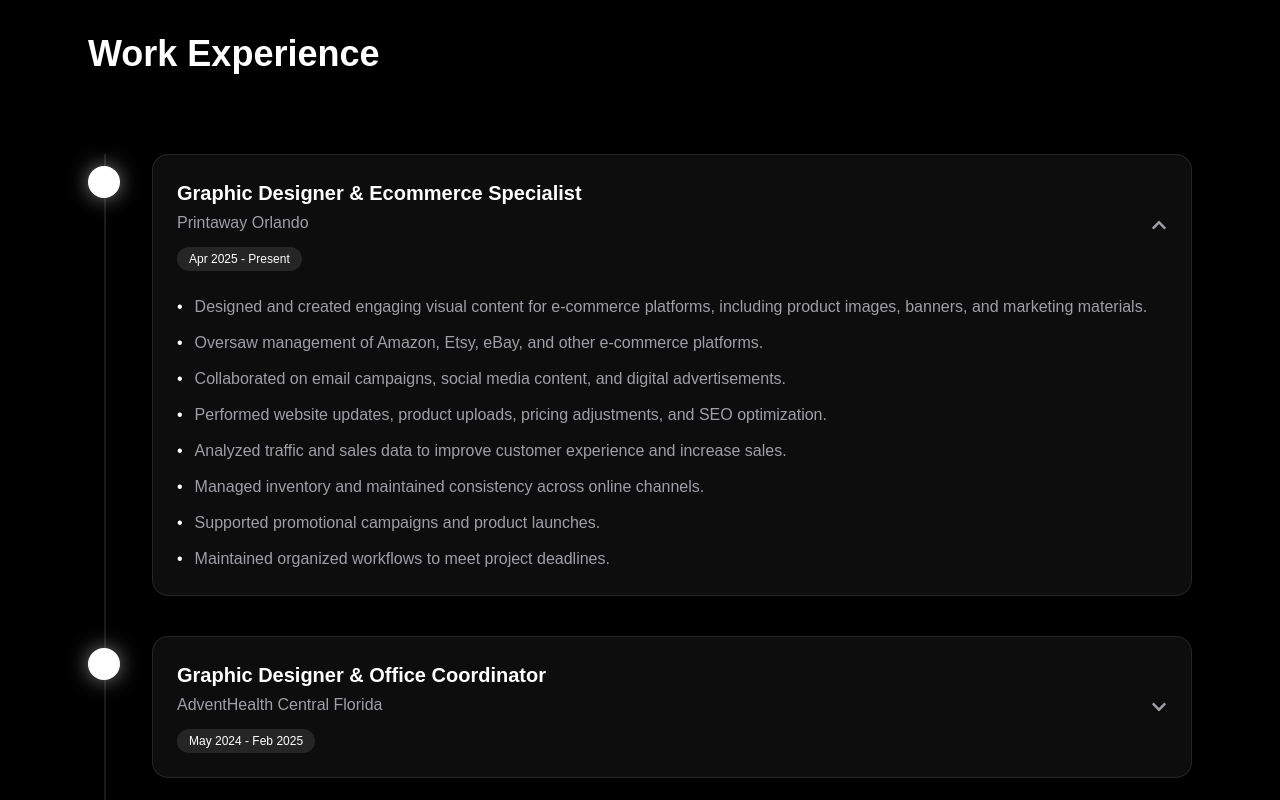
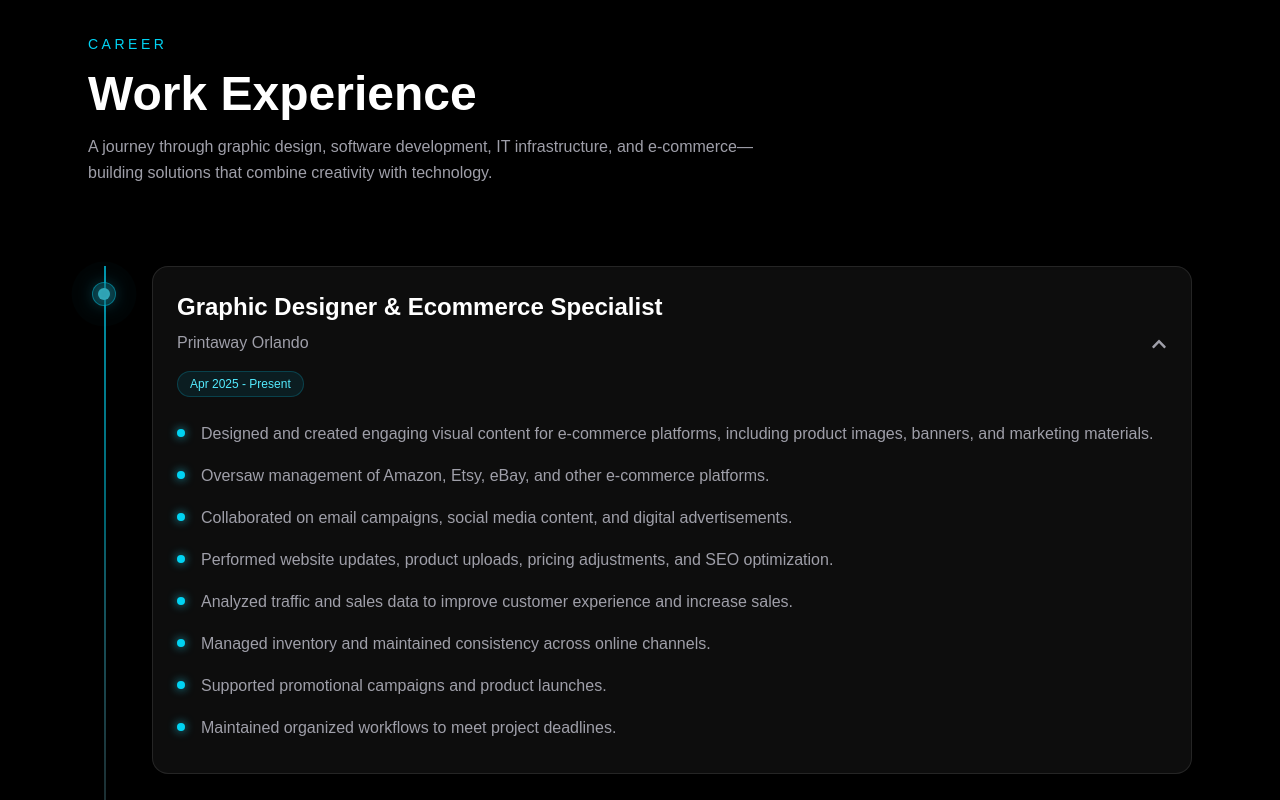
Before and after one commit to dsalguera/Salguera_Studio, a Next.js app: page / in a window 1280 px wide. Shown: the part 2680-3480 px from the top of the page. Built offline with nearby package versions, Linux system fonts and the light colour scheme.

Commit message:
Update Experience.tsx

```diff
--- a/components/Experience.tsx
+++ b/components/Experience.tsx
@@ -1,7 +1,8 @@
 "use client";
 
 import { useState } from "react";
-import { FaChevronDown, FaChevronUp } from "react-icons/fa";
+import { AnimatePresence, motion } from "framer-motion";
+import { FaChevronDown } from "react-icons/fa";
 import ScrollReveal from "./ScrollReveal";
 
 const experience = [
@@ -20,7 +21,6 @@ const experience = [
       "Maintained organized workflows to meet project deadlines.",
     ],
   },
-
   {
     role: "Graphic Designer & Office Coordinator",
     company: "AdventHealth Central Florida",
@@ -34,7 +34,6 @@ const experience = [
       "Created marketing materials and promotional graphics.",
     ],
   },
-
   {
     role: "Computer & Server Technician",
     company: "MKB Technology",
@@ -47,7 +46,6 @@ const experience = [
       "Documented troubleshooting procedures and test results.",
     ],
   },
-
   {
     role: "Graphic Designer & Web Developer",
     company: "Pixels Santa Cruz",
@@ -61,7 +59,6 @@ const experience = [
       "Participated in code reviews and quality improvements.",
     ],
   },
-
   {
     role: "Customer Service Representative",
     company: "IBEX Global",
@@ -84,133 +81,237 @@ export default function Experience() {
       className="max-w-6xl mx-auto px-6 py-32"
     >
       <ScrollReveal>
-        <h2 className="text-4xl font-bold mb-20">
-          Work Experience
-        </h2>
+        <div className="mb-20">
+          <p className="uppercase tracking-[0.25em] text-cyan-400 text-sm mb-4">
+            CAREER
+          </p>
+
+          <h2 className="text-5xl font-black">
+            Work Experience
+          </h2>
+
+          <p className="text-zinc-400 mt-4 max-w-2xl leading-relaxed">
+            A journey through graphic design, software development,
+            IT infrastructure, and e-commerce—building solutions that
+            combine creativity with technology.
+          </p>
+        </div>
       </ScrollReveal>
 
       <div className="relative">
-        {/* Timeline Line */}
-        <div className="absolute left-4 top-0 bottom-0 w-[2px] bg-white/10" />
+
+        {/* Timeline */}
+        <div
+          className="
+            absolute
+            left-4
+            top-0
+            bottom-0
+            w-[2px]
+            bg-gradient-to-b
+            from-cyan-400/70
+            via-white/10
+            to-purple-500/60
+          "
+        />
 
         <div className="space-y-10">
+
           {experience.map((job, index) => {
+
             const isOpen = openCard === index;
 
             return (
+
               <ScrollReveal key={index}>
+
                 <div className="relative pl-16">
+
                   {/* Timeline Dot */}
-                  <div
-                    className="
-                      absolute
-                      left-0
-                      top-3
-                      h-8
-                      w-8
-                      rounded-full
-                      bg-white
-                      shadow-[0_0_20px_rgba(255,255,255,0.5)]
-                    "
-                  />
 
-                  <div
+                  <div className="absolute left-0 top-3 flex items-center justify-center w-8 h-8">
+
+                    <motion.div
+                      animate={{
+                        scale: [1, 2.2],
+                        opacity: [0.45, 0],
+                      }}
+                      transition={{
+                        duration: 2.5,
+                        repeat: Infinity,
+                        delay: index * 0.4,
+                      }}
+                      className="absolute w-8 h-8 rounded-full bg-cyan-400/30"
+                    />
+
+                    <div className="absolute w-6 h-6 rounded-full border border-cyan-400/40 bg-cyan-500/10 backdrop-blur-md" />
+
+                    <div className="w-3 h-3 rounded-full bg-cyan-300 shadow-[0_0_18px_rgba(34,211,238,.9)]" />
+
+                  </div>
+
+                  {/* Card */}
+
+                  <motion.div
+                    whileHover={{
+                      y: -4,
+                    }}
+                    transition={{
+                      duration: .25,
+                    }}
                     className="
                       bg-white/5
                       border
                       border-white/10
                       rounded-2xl
-                      backdrop-blur-lg
+                      backdrop-blur-xl
                       overflow-hidden
+                      hover:border-cyan-400/30
+                      hover:bg-white/10
+                      hover:shadow-[0_0_40px_rgba(34,211,238,.08)]
+                      transition-all
+                      duration-500
                     "
                   >
+
                     {/* Header */}
+
                     <button
                       onClick={() =>
                         setOpenCard(
                           isOpen ? null : index
                         )
                       }
-                      className="
-                        w-full
-                        p-6
-                        flex
-                        justify-between
-                        items-center
-                        text-left
-                      "
+                      className="w-full p-6 flex justify-between items-center text-left"
                     >
                       <div>
-                        <h3 className="text-xl font-bold">
+
+                        <h3 className="text-2xl font-bold">
                           {job.role}
                         </h3>
 
-                        <p className="text-zinc-400 mt-1">
+                        <p className="text-zinc-400 mt-2">
                           {job.company}
                         </p>
 
                         <span
                           className="
-                            inline-block
-                            mt-3
-                            text-xs
-                            bg-white/10
+                            inline-flex
+                            items-center
+                            mt-4
                             px-3
                             py-1
                             rounded-full
+                            border
+                            border-cyan-400/20
+                            bg-cyan-500/10
+                            text-cyan-300
+                            text-xs
                           "
                         >
                           {job.period}
                         </span>
+
                       </div>
 
-                      <div className="text-zinc-400">
-                        {isOpen ? (
-                          <FaChevronUp />
-                        ) : (
-                          <FaChevronDown />
-                        )}
-                      </div>
+                      <FaChevronDown
+                        className={`
+                          text-zinc-400
+                          transition-transform
+                          duration-300
+                          ${isOpen ? "rotate-180" : ""}
+                        `}
+                      />
+
                     </button>
 
-                    {/* Expandable Content */}
-                    <div
-                      className={`
-                        transition-all
-                        duration-500
-                        overflow-hidden
-                        ${
-                          isOpen
-                            ? "max-h-[1000px]"
-                            : "max-h-0"
-                        }
-                      `}
-                    >
-                      <div className="px-6 pb-6">
-                        <ul className="space-y-3 text-zinc-400">
-                          {job.bullets.map(
-                            (bullet, bulletIndex) => (
-                              <li
-                                key={bulletIndex}
-                                className="flex gap-3"
-                              >
-                                <span className="text-white">
-                                  •
-                                </span>
+                    <AnimatePresence>
 
-                                <span>{bullet}</span>
-                              </li>
-                            )
-                          )}
-                        </ul>
-                      </div>
-                    </div>
-                  </div>
+                      {isOpen && (
+
+                        <motion.div
+                          initial={{
+                            height: 0,
+                            opacity: 0,
+                          }}
+                          animate={{
+                            height: "auto",
+                            opacity: 1,
+                          }}
+                          exit={{
+                            height: 0,
+                            opacity: 0,
+                          }}
+                          transition={{
+                            duration: .35,
+                          }}
+                          className="overflow-hidden"
+                        >
+
+                          <div className="px-6 pb-8">
+
+                            <ul className="space-y-4">
+
+                              {job.bullets.map((bullet, i) => (
+
+                                <motion.li
+                                  key={i}
+                                  initial={{
+                                    opacity: 0,
+                                    x: -10,
+                                  }}
+                                  animate={{
+                                    opacity: 1,
+                                    x: 0,
+                                  }}
+                                  transition={{
+                                    delay: i * .05,
+                                  }}
+                                  className="flex gap-4 text-zinc-400 leading-relaxed"
+                                >
+
+                                  <div
+                                    className="
+                                      mt-2
+                                      w-2
+                                      h-2
+                                      rounded-full
+                                      bg-cyan-400
+                                      shadow-[0_0_10px_rgba(34,211,238,.8)]
+                                      flex-shrink-0
+                                    "
+                                  />
+
+                                  <span>
+                                    {bullet}
+                                  </span>
+
+                                </motion.li>
+
+                              ))}
+
+                            </ul>
+
+                          </div>
+
+                        </motion.div>
+
+                      )}
+
+                    </AnimatePresence>
+
+                  </motion.div>
+
                 </div>
+
               </ScrollReveal>
+
             );
+
           })}
+
         </div>
+
       </div>
     </section>
   );
```
